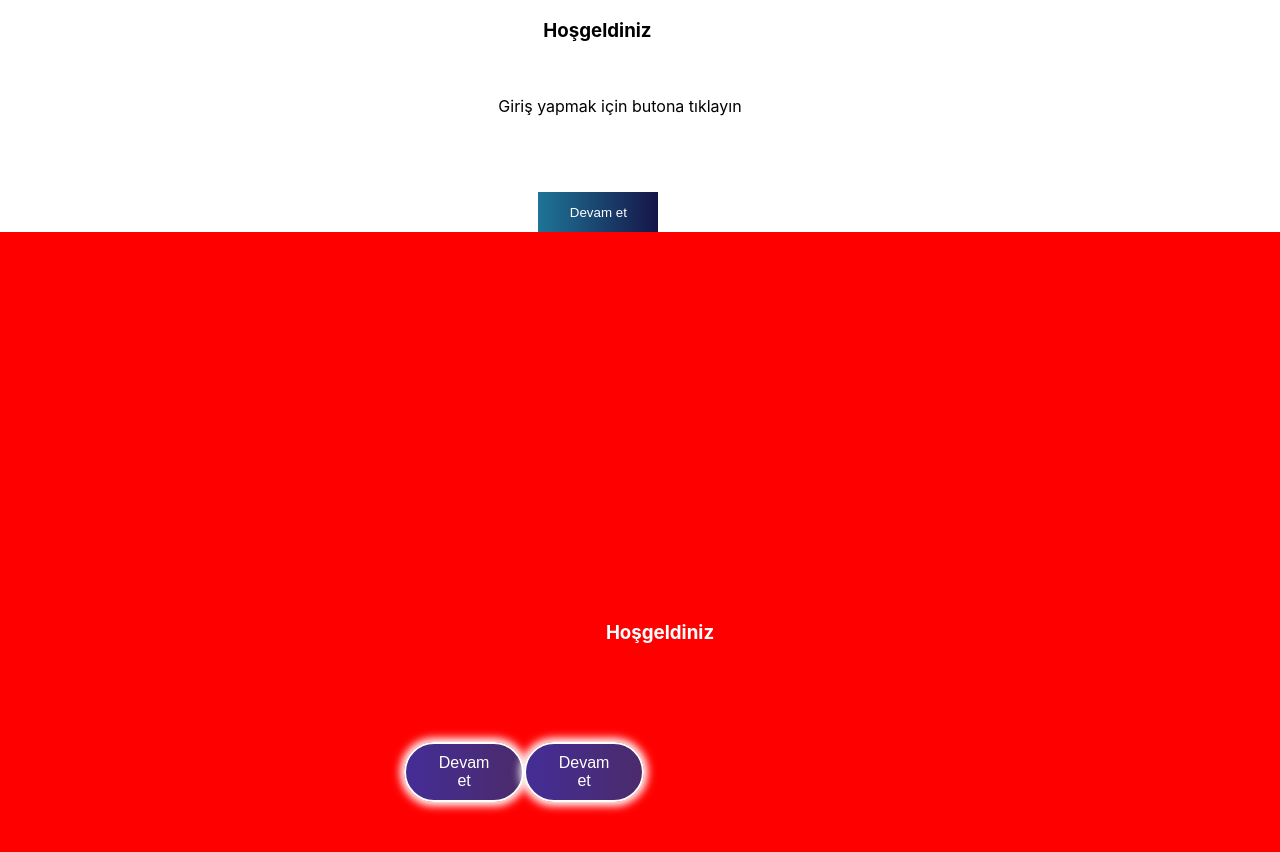
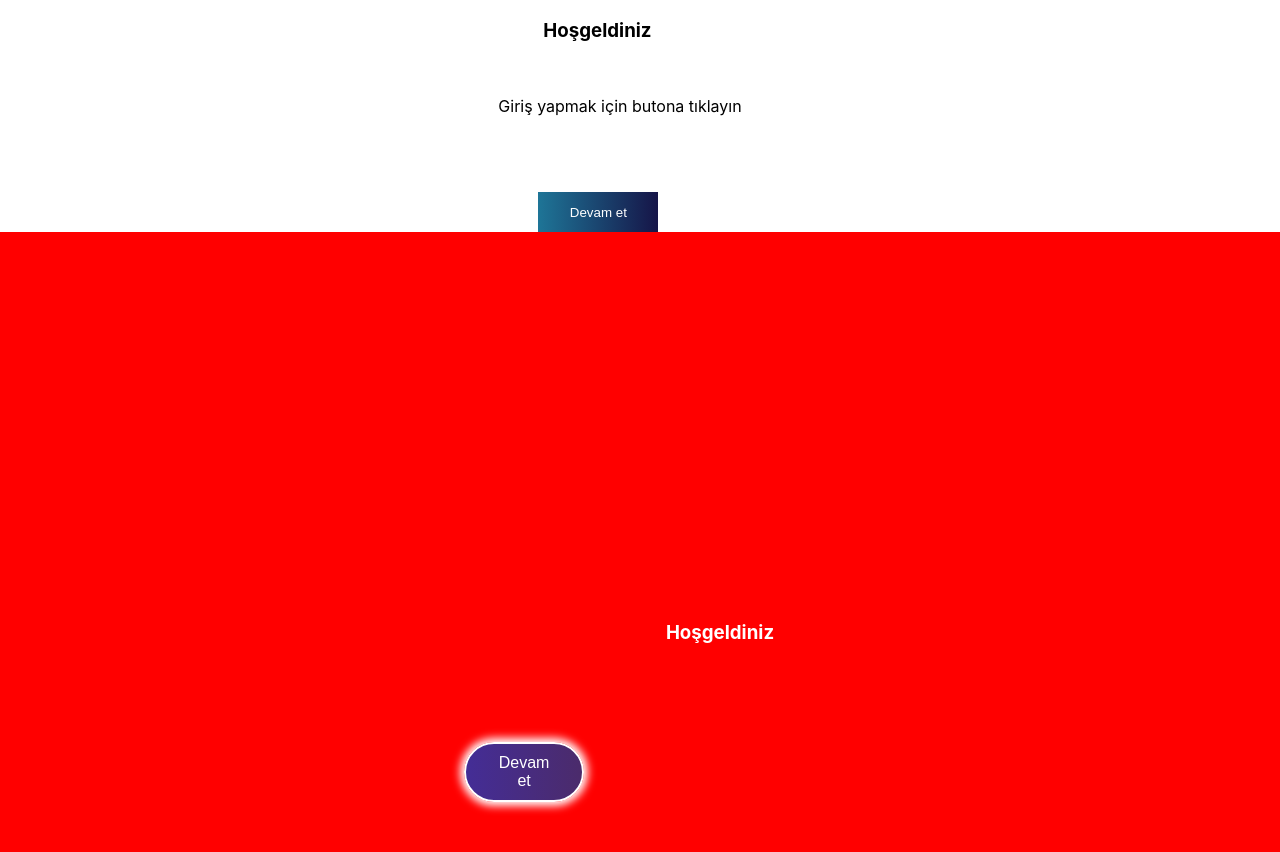
Before and after one commit to GoktugYmsk/react-login-challange, a React (Create React App) app: page /home in a window 1280 px wide. Shown: the top 852 px of the page. Built offline with nearby package versions, Linux system fonts and the light colour scheme.

Commit message:
simple bug fixed

```diff
--- a/package.json
+++ b/package.json
@@ -3,6 +3,7 @@
   "version": "0.1.0",
   "private": true,
   "dependencies": {
+    "@reduxjs/toolkit": "^1.9.5",
     "@testing-library/jest-dom": "^5.16.5",
     "@testing-library/react": "^13.4.0",
     "@testing-library/user-event": "^13.5.0",
@@ -10,8 +11,10 @@
     "react": "^18.2.0",
     "react-dom": "^18.2.0",
     "react-helmet": "^6.1.0",
+    "react-redux": "^8.0.5",
     "react-router-dom": "^6.10.0",
     "react-scripts": "5.0.1",
+    "redux": "^4.2.1",
     "web-vitals": "^2.1.4"
   },
   "scripts": {
--- a/src/components/homePage/index.js
+++ b/src/components/homePage/index.js
@@ -28,7 +28,6 @@ function Home() {
       <div className='glare' ></div>
       <div className='glare' ></div>
       <div className='glare' ></div>
-      <button onClick={LoginComeBack} className='loginPageBackButton' >Devam et</button>
       {{/*token*/} ? (
         <button onClick={LoginComeBack} className='loginPageBackButton' >Devam et</button>
       ) : (
--- a/src/components/loginPage/index.js
+++ b/src/components/loginPage/index.js
@@ -1,9 +1,7 @@
 import React, { useState, useEffect, useCallback } from 'react';
-
 import { Helmet } from 'react-helmet';
 import { useNavigate } from 'react-router-dom';
 import axios from 'axios';
-
 import './index.css';
 
 function Login() {
@@ -28,7 +26,6 @@ function Login() {
     }
   };
 
-
   const clearLocalStorage = useCallback(() => {
     localStorage.clear();
     console.log('localStorage temizlendi.');
@@ -42,8 +39,11 @@ function Login() {
   }, []);
 
   useEffect(() => {
+    const config = { headers: { "token": localStorage.getItem('token') } }
     axios
-      .get('https://mock-api-service.vercel.app/discoverFirstHorizontalList')
+      .get('https://mock-api-service.vercel.app/discoverFirstHorizontalList',
+        config
+      )
       .then((response) => {
         if (response.status < 201) {
           console.log('network 200\'ün altında başarılı bir şekilde çalışıyor');
--- a/src/index.js
+++ b/src/index.js
@@ -9,6 +9,6 @@ import App from './App';
 const root = ReactDOM.createRoot(document.getElementById('root'));
 root.render(
   <BrowserRouter>
-    <App />
+      <App />
   </BrowserRouter>
 );
```
Also changed, not shown: 1 other file (tests, documents, lock files or other folders).
